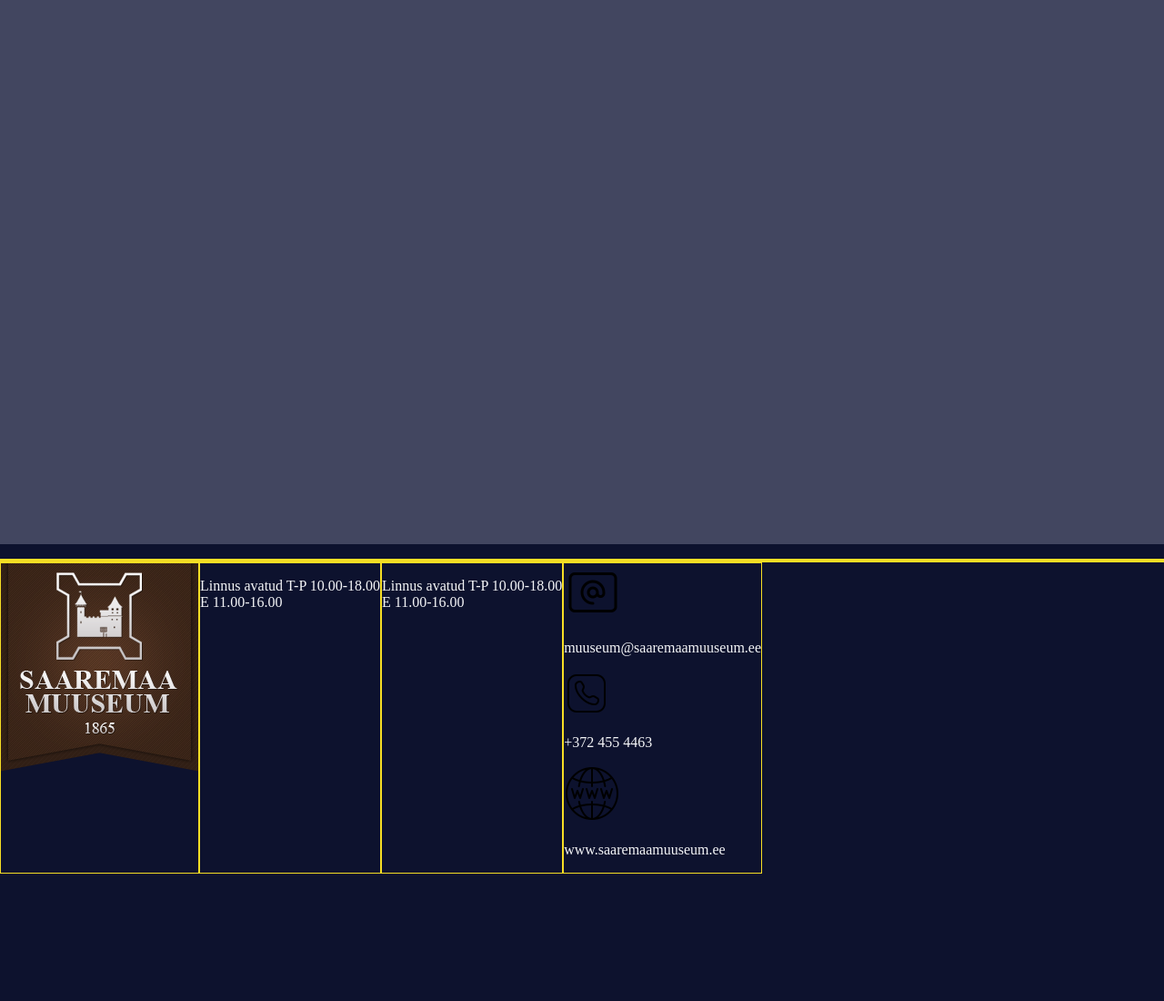
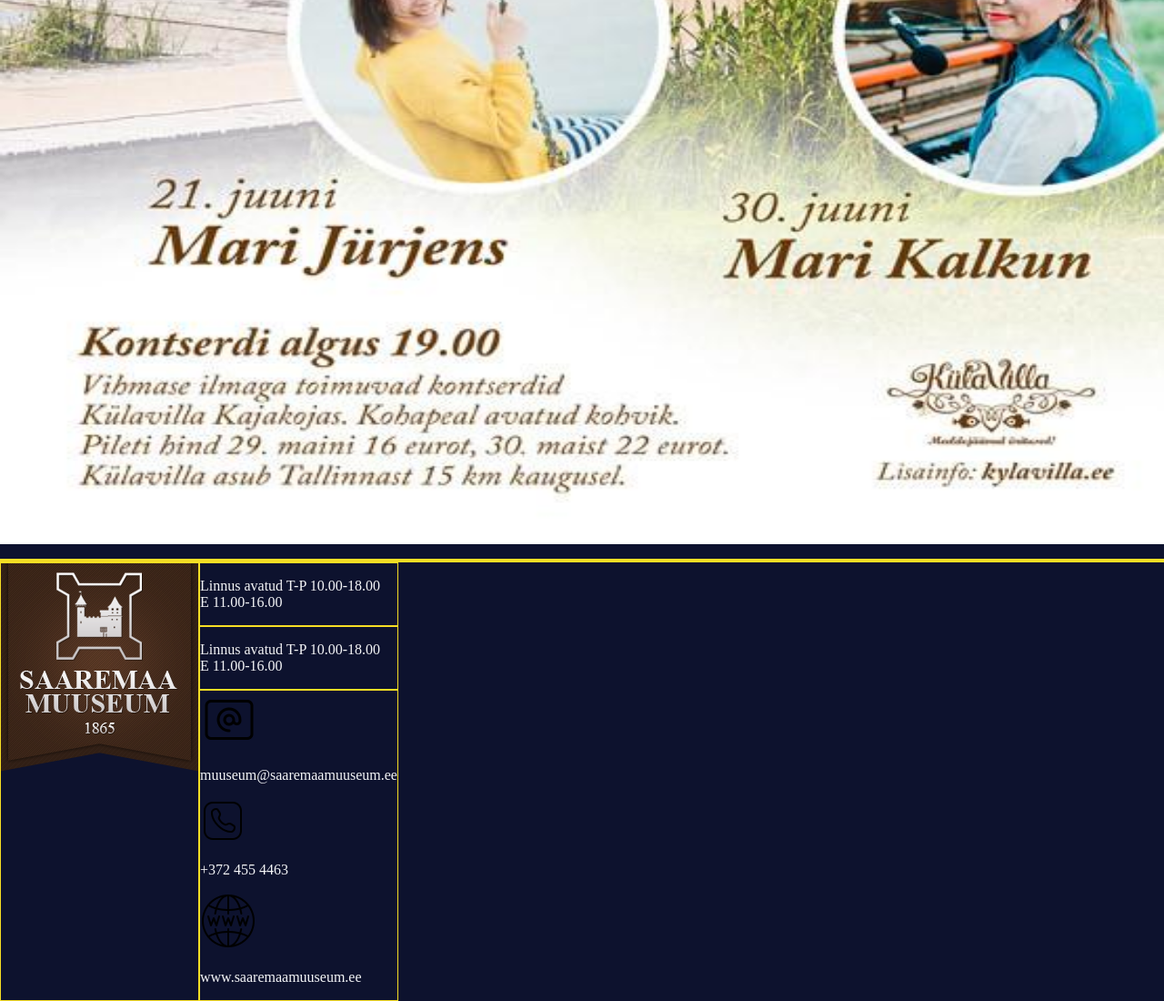
Before and after one commit to jasper-tambur/ProjektPlakat, a plain HTML site: page index.html in a window 1280 px wide. Shown: the part 929-2029 px from the top of the page at 91% size. Before the commit the page ends 1889 px from the top, so only its background shows below. Drawn offline with Linux system fonts and the light colour scheme.

Commit message:
added image switching functionality

```diff
--- a/index.html
+++ b/index.html
@@ -10,14 +10,15 @@
 <body>
     <div class="container">
         <div class="poster-field">
-            <div class="poster"></div>
+            <div id="poster" class="poster"><img id="poster-img" src="#"></div>
         </div>
         <div class="info-field">
             <div class="img"><img src="icons/logo.png"></div>
-            <div class="text"></div>
-            <div class="upper"></div>
+            <div class="text">
+                <div class="upper">
                     <div class="open-est"><p>Linnus avatud T-P 10.00-18.00 <br> E 11.00-16.00</p></div>
                     <div class="open-eng"><p>Linnus avatud T-P 10.00-18.00 <br> E 11.00-16.00</p></div>
+                </div>
                 <div class="info">
                     <img src="icons/email.png"><p>muuseum@saaremaamuuseum.ee</p>
                     <img src="icons/phone.png"><p>+372 455 4463</p>
@@ -25,5 +26,8 @@
                 </div>
             </div>
         </div>
+    </div>
+
+    <script src="script.js"></script>
 </body>
 </html>
--- /dev/null
+++ b/script.js
@@ -0,0 +1,10 @@
+var images = ["icons/laulud.jpeg", "icons/klaver.jpeg", "icons/nelipyha.jpeg", "icons/sibulatee.jpeg"]
+var index = 1;
+
+var posterImg = document.getElementById("poster-img");
+posterImg.src = images[0];
+
+let interval = setInterval(function(){
+    posterImg.src = images[index];
+    index = (index + 1) % 4
+}, 10000)
--- a/style.css
+++ b/style.css
@@ -28,6 +28,10 @@ body {
     margin: auto;
 }
 
+#poster-img {
+    width: 100%;
+}
+
 .info-field {
     display: flex;
     border-top: 4px solid #F6DE24;
```
Also changed, not shown: icons/klaver.jpeg (added), icons/laulud.jpeg (added), icons/nelipyha.jpeg (added), icons/sibulatee.jpeg (added). Lines whose indentation alone changed are shown as unchanged.
